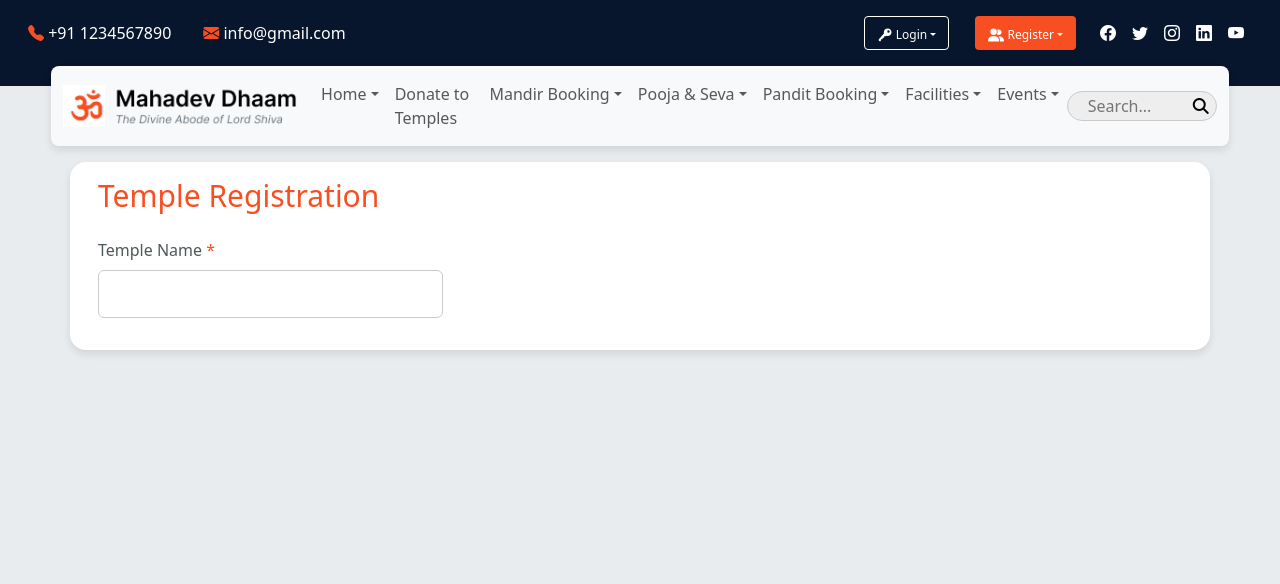
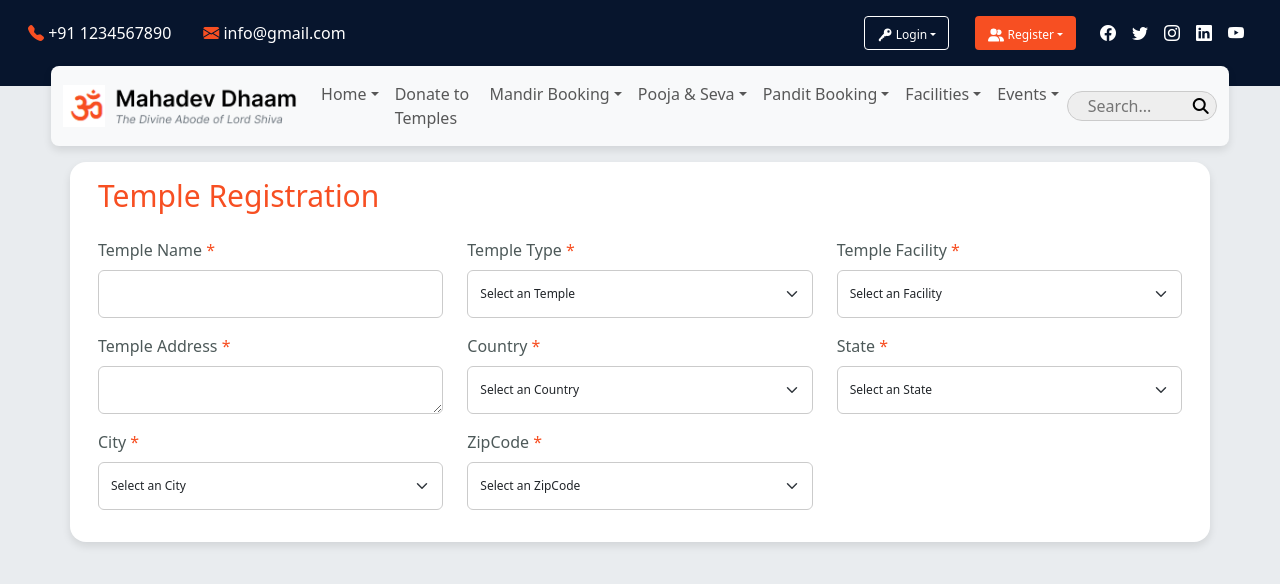
Before and after one commit to rajeshthap/UttarakhandTemple, a React (Create React App) app: page /TempleAuthority in a window 1280 px wide. Shown: the top 584 px of the page. Built offline with nearby package versions, Linux system fonts and the light colour scheme.

Commit message:
Registration

```diff
--- a/src/Component/userregistration/TempleAuthority.js
+++ b/src/Component/userregistration/TempleAuthority.js
@@ -28,6 +28,132 @@ function TempleAuthority() {
                       />
                     </Form.Group>
                   </Col>
+                  <Col lg={4} md={4} sm={4}>
+                    <Form.Group
+                      className="mb-3"
+                      controlId="exampleForm.ControlInput1"
+                    >
+                      <Form.Label className="temp-label">
+                        Temple Type <span className="temp-span-star">*</span>
+                      </Form.Label>
+                      <Form.Select className="temp-form-control-option">
+                        <option value="Select an option">
+                          Select an Temple
+                        </option>
+                        <option value="option1">Option 1</option>
+                        <option value="option2">Option 2</option>
+                        <option value="option3">Option 3</option>
+                      </Form.Select>
+                    </Form.Group>
+                  </Col>
+                  <Col lg={4} md={4} sm={4}>
+                    <Form.Group
+                      className="mb-3"
+                      controlId="exampleForm.ControlInput1"
+                    >
+                      <Form.Label className="temp-label">
+                        Temple Facility{" "}
+                        <span className="temp-span-star">*</span>
+                      </Form.Label>
+                      <Form.Select className="temp-form-control-option">
+                        <option value="Select an option">
+                          Select an Facility
+                        </option>
+                        <option value="option1">Option 1</option>
+                        <option value="option2">Option 2</option>
+                        <option value="option3">Option 3</option>
+                      </Form.Select>
+                    </Form.Group>
+                  </Col>
+                  <Col lg={4} md={4} sm={4}>
+                    <Form.Group
+                      className="mb-3"
+                      controlId="exampleForm.ControlInput1"
+                    >
+                      <Form.Label className="temp-label">
+                        Temple Address <span className="temp-span-star">*</span>
+                      </Form.Label>
+                      <Form.Control
+                        as="textarea"
+                        rows={3}
+                        placeholder=""
+                        className="temp-form-control"
+                      />
+                    </Form.Group>
+                  </Col>
+                   <Col lg={4} md={4} sm={4}>
+                    <Form.Group
+                      className="mb-3"
+                      controlId="exampleForm.ControlInput1"
+                    >
+                      <Form.Label className="temp-label">
+                        Country <span className="temp-span-star">*</span>
+                      </Form.Label>
+                      <Form.Select className="temp-form-control-option">
+                        <option value="Select an option">
+                          Select an Country
+                        </option>
+                        <option value="option1">Option 1</option>
+                        <option value="option2">Option 2</option>
+                        <option value="option3">Option 3</option>
+                      </Form.Select>
+                    </Form.Group>
+                  </Col>
+                     <Col lg={4} md={4} sm={4}>
+                    <Form.Group
+                      className="mb-3"
+                      controlId="exampleForm.ControlInput1"
+                    >
+                      <Form.Label className="temp-label">
+                        State <span className="temp-span-star">*</span>
+                      </Form.Label>
+                      <Form.Select className="temp-form-control-option">
+                        <option value="Select an option">
+                          Select an State
+                        </option>
+                        <option value="option1">Option 1</option>
+                        <option value="option2">Option 2</option>
+                        <option value="option3">Option 3</option>
+                      </Form.Select>
+                    </Form.Group>
+                  </Col>
+                     <Col lg={4} md={4} sm={4}>
+                    <Form.Group
+                      className="mb-3"
+                      controlId="exampleForm.ControlInput1"
+                    >
+                      <Form.Label className="temp-label">
+                        City <span className="temp-span-star">*</span>
+                      </Form.Label>
+                      <Form.Select className="temp-form-control-option">
+                        <option value="Select an option">
+                          Select an City
+                        </option>
+                        <option value="option1">Option 1</option>
+                        <option value="option2">Option 2</option>
+                        <option value="option3">Option 3</option>
+                      </Form.Select>
+                    </Form.Group>
+                  </Col>
+                  <Col lg={4} md={4} sm={4}>
+                    <Form.Group
+                      className="mb-3"
+                      controlId="exampleForm.ControlInput1"
+                    >
+                      <Form.Label className="temp-label">
+                        ZipCode <span className="temp-span-star">*</span>
+                      </Form.Label>
+                      <Form.Select className="temp-form-control-option">
+                        <option value="Select an option">
+                          Select an ZipCode
+                        </option>
+                        <option value="option1">Option 1</option>
+                        <option value="option2">Option 2</option>
+                        <option value="option3">Option 3</option>
+                      </Form.Select>
+                    </Form.Group>
+                  </Col>
+
                 </Row>
               </Form>
             </div>
--- a/src/assets/CSS/TempleAuthority.css
+++ b/src/assets/CSS/TempleAuthority.css
@@ -14,9 +14,14 @@ span.temp-span-star{
 }
 .temp-form-control{
     height: 48px;
-    color: var(--temp-search-border);
+
     border: 1px solid var(--temp-search-border);
 
+}
+.temp-form-control-option{
+    height: 48px;
+    font-size: var(--temp-space-300);
+    border: 1px solid var(--temp-search-border)
 }
 .temp-container{
    box-shadow: 0 4px 8px rgba(0, 0, 0, 0.1);
```
